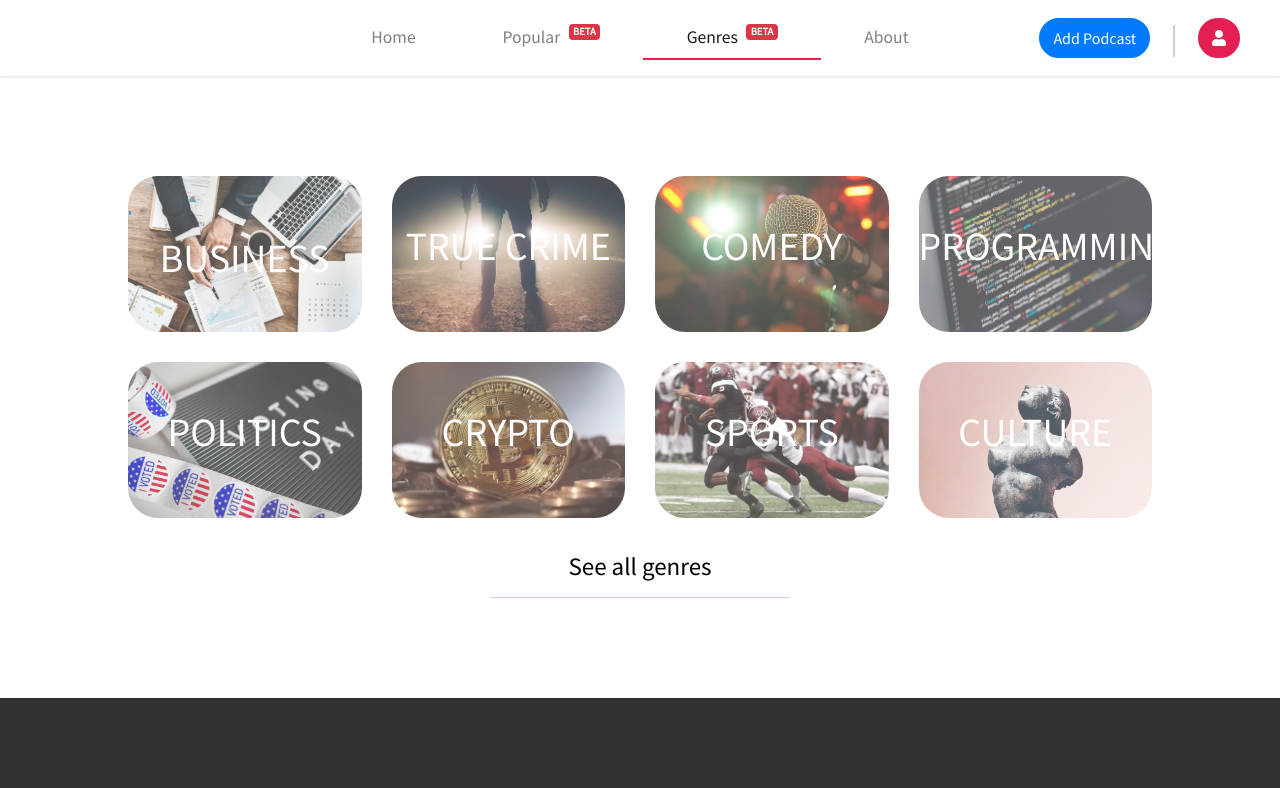
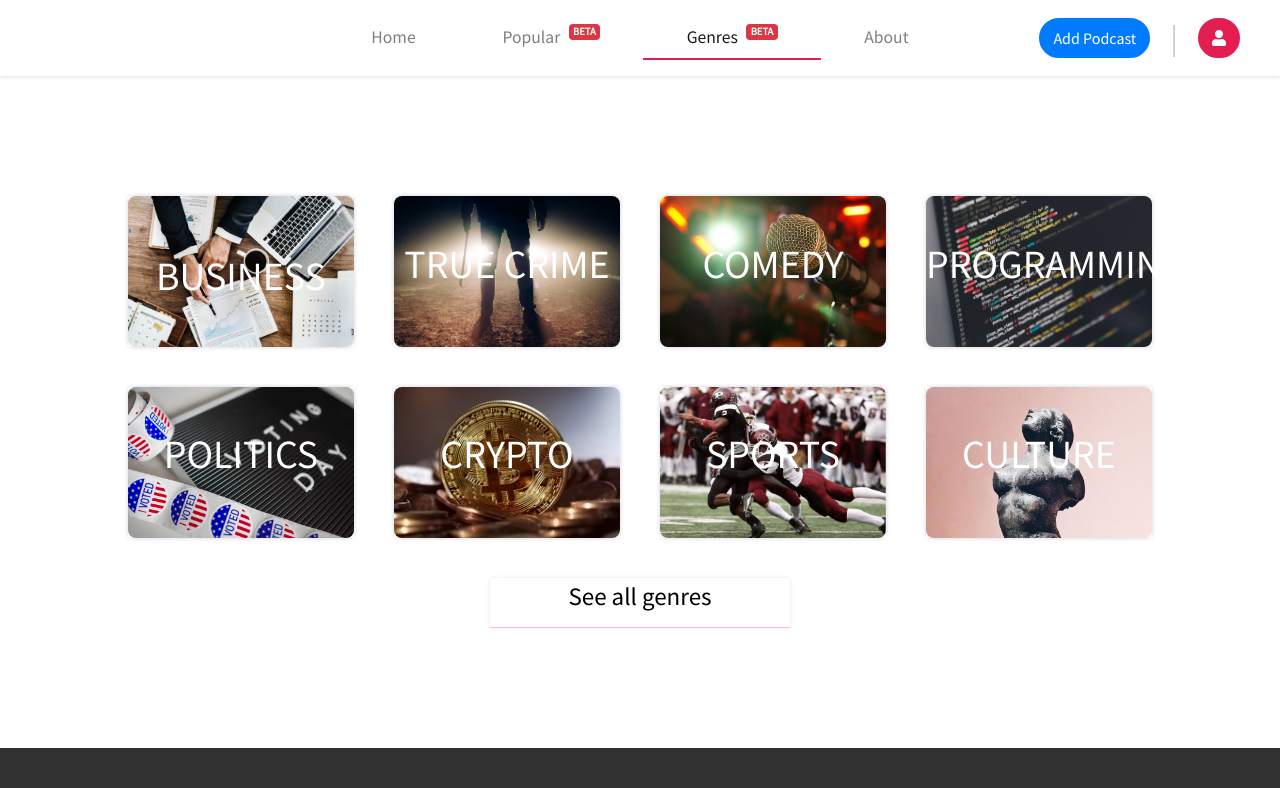
Before and after one commit to Jabser/Podify, a React (Create React App) app: page /genres in a window 1280 px wide. Shown: the top 788 px of the page. Built offline with nearby package versions, Linux system fonts and the light colour scheme.

Commit message:
Genres - Fixed hover bug & change some styling
Need feedback on this before merge.

```diff
--- a/src/sass/genres.scss
+++ b/src/sass/genres.scss
@@ -3,24 +3,27 @@
   display: grid;
   grid-template-columns: 1fr 1fr 1fr 1fr;
   grid-template-rows: 1fr 1fr 50px;
-  grid-gap: 30px;
-  margin: 100px auto;
+  grid-gap: 40px;
+  margin: 15vh auto;
 
   a{
     text-decoration: none;
     width: 100%;
     position: relative;
     display: inline-block;
+    box-shadow: 0 0 4px rgba(3, 27, 78, 0.1);
+
+    &:hover {
+      img {
+        box-shadow: 0 0 20px rgba(3, 27, 78, 0.3);
+      }
+    }
 
     img{
       width: 100%;
-      border-radius: 30px;
-      opacity: .7;
-      transition: .3s;
-
-      &:hover{
-        opacity: 1;
-      }
+      border-radius: .50rem;
+      box-shadow: 0 0 4px rgba(3, 27, 78, 0.1);
+      transition: .2s;
     }
 
 
```
